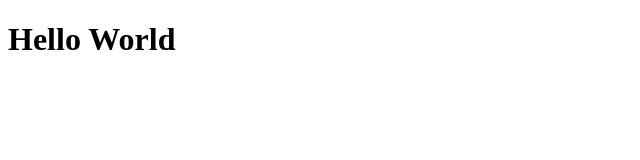
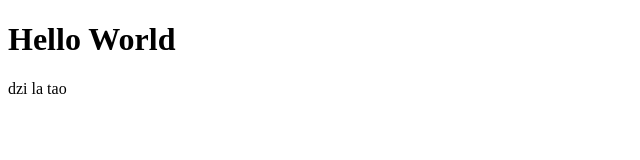
Before and after one commit to Pyxbi/TP-edu.github.io, a plain HTML site: page index.html in a window 1280 px wide. Shown: the full height of the page, 0-640 px from the left. Drawn offline with Linux system fonts and the light colour scheme.

Commit message:
Update index.html

```diff
--- a/index.html
+++ b/index.html
@@ -2,6 +2,6 @@
 <html>
 <body>
 <h1>Hello World</h1>
-
+<p> dzi la tao</p>
 </body>
 </html>
```
